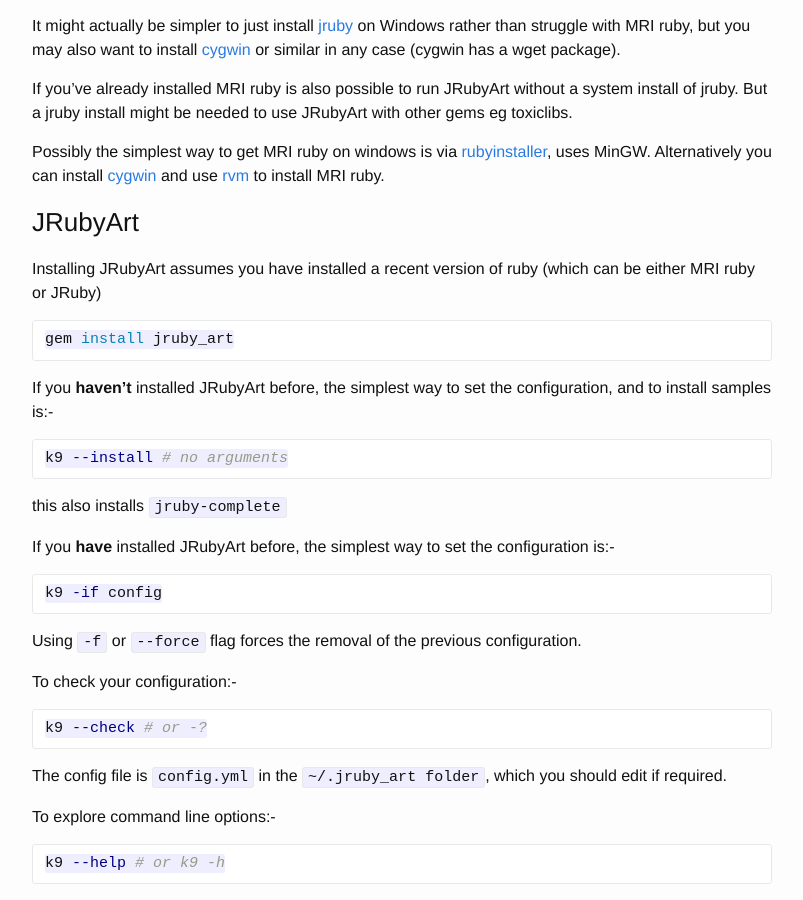
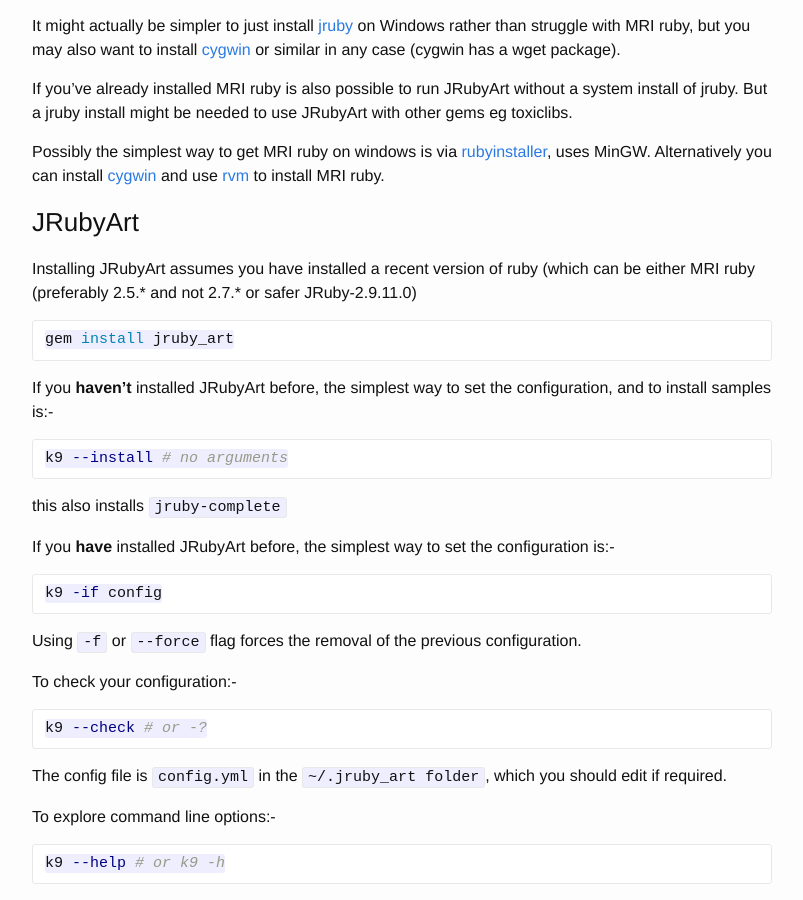
Before and after one commit to ruby-processing/JRubyArt, a Jekyll site: the page built from _posts/2019-09-28-windows_started.md, in a window 1280 px wide and 900 px high, scrolled down 1051 px. Shown: the whole window, without its empty margins (238-1041 px from the left). Built offline with Jekyll 4.4.1, drawn with Linux system fonts in a browser that asks for light colours.

Commit message:
avoid mri ruby-2.7.0

````diff
--- a/_posts/2019-09-28-windows_started.md
+++ b/_posts/2019-09-28-windows_started.md
@@ -37,7 +37,7 @@
 
 ### JRubyArt
 
-Installing JRubyArt assumes you have installed a recent version of ruby (which can be either MRI ruby or JRuby)
+Installing JRubyArt assumes you have installed a recent version of ruby (which can be either MRI ruby (preferably 2.5.\* and not 2.7.\* or safer JRuby-2.9.11.0)
 
 ```bash
 gem install jruby_art
````
Also changed, not shown: _posts/2019-09-28-getting.md (+1 -1 lines), _posts/2019-09-28-getting_started.md (+1 -1 lines).
